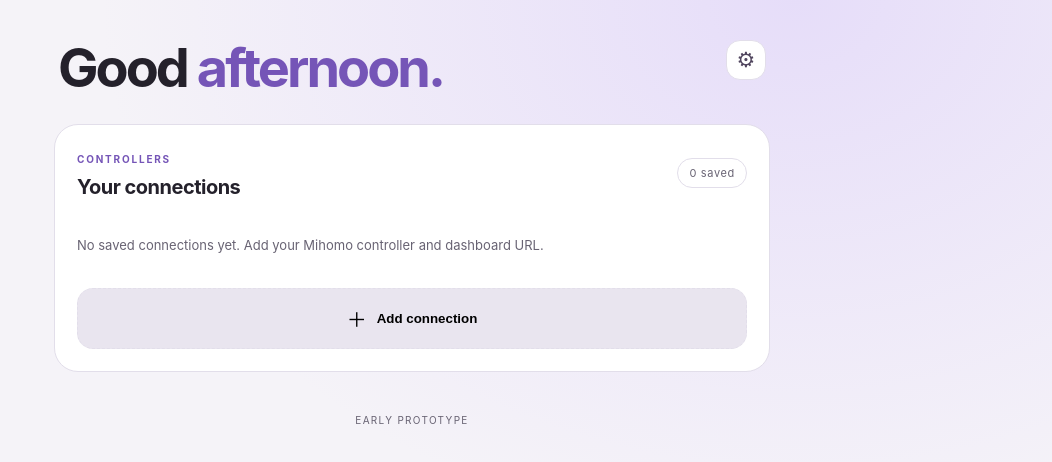
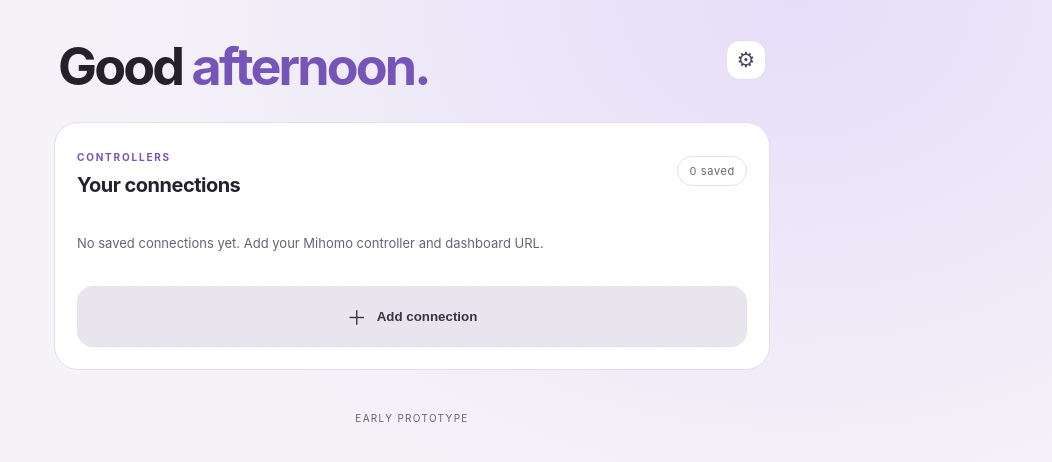
Before and after one commit to kwerty2897/mihomo-multipanel, a Vue app: page / in a window 1280 px wide. Shown: the top 462 px of the page, without its empty margins (228-1280 px from the left). Built offline with nearby package versions, Linux system fonts and the light colour scheme.

Commit message:
Force neutral fills for primary buttons and compact greeting

```diff
--- a/src/style.css
+++ b/src/style.css
@@ -331,3 +331,11 @@ button:focus:not(:focus-visible),a:focus:not(:focus-visible),[role="button"]:foc
 :root .add-button,:root .modal-actions button:not(.secondary),:root .backup-button:not(.secondary-backup){background:var(--mp-neutral);color:var(--mp-neutral-on);border-color:var(--mp-outline)}
 :root[data-theme="light"] .add-button,:root[data-theme="light"] .modal-actions button:not(.secondary),:root[data-theme="light"] .backup-button:not(.secondary-backup){background:var(--mp-neutral);color:var(--mp-neutral-on);border-color:var(--mp-outline)}
 :root[data-theme="dark"] .add-button,:root[data-theme="dark"] .modal-actions button:not(.secondary),:root[data-theme="dark"] .backup-button:not(.secondary-backup){background:var(--mp-neutral);color:var(--mp-neutral-on);border-color:var(--mp-outline)}
+
+
+/* Force neutral fills on the requested buttons, overriding Monet/theme cascade. */
+:root .settings-modal .backup-button:not(.secondary-backup),
+:root .connection .add-button,
+:root .modal-backdrop .modal-actions button:not(.secondary){background:var(--mp-neutral)!important;color:var(--mp-neutral-on)!important;border-color:var(--mp-outline)!important}
+/* Keep the greeting on one line whenever possible, with a slightly smaller type size. */
+:root .hero-top h1{font-size:clamp(32px,5vw,52px);white-space:normal}
```
